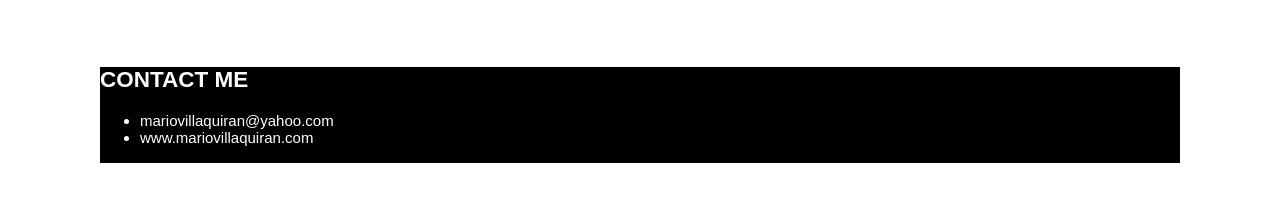
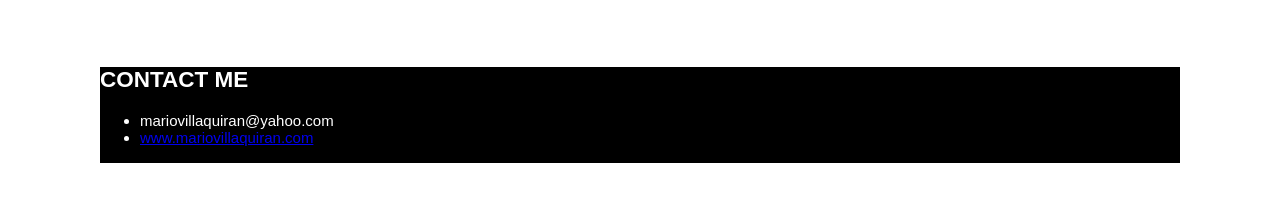
Before and after one commit to mariovillaquiran/Professional-Portfolio, a plain HTML site: page index.html in a window 1280 px wide. Shown: the part 1130-1331 px from the top of the page. Drawn offline with Linux system fonts and the light colour scheme.

Commit message:
hyperlink added

```diff
--- a/index.html
+++ b/index.html
@@ -17,7 +17,7 @@
         <a href="#resume">Resume</a>
       </nav>
     </header>
-    <br />
+    <br/>
     <img
       src="/assets/images/T046DQ4RN-U019BJJH161-88c5425ad3b8-192.png"
       alt="Profile Picture"
@@ -78,8 +78,8 @@
       <h2>CONTACT ME</h2>
       <ul>
         <li>mariovillaquiran@yahoo.com</li>
-        <li>www.mariovillaquiran.com</li>
-        <br />
+        <li> <a href=”https://www.mariovillaquiran.com”> www.mariovillaquiran.com </a></li>
+        <br/>
       </ul>
       <div></div>
     </section>
```
